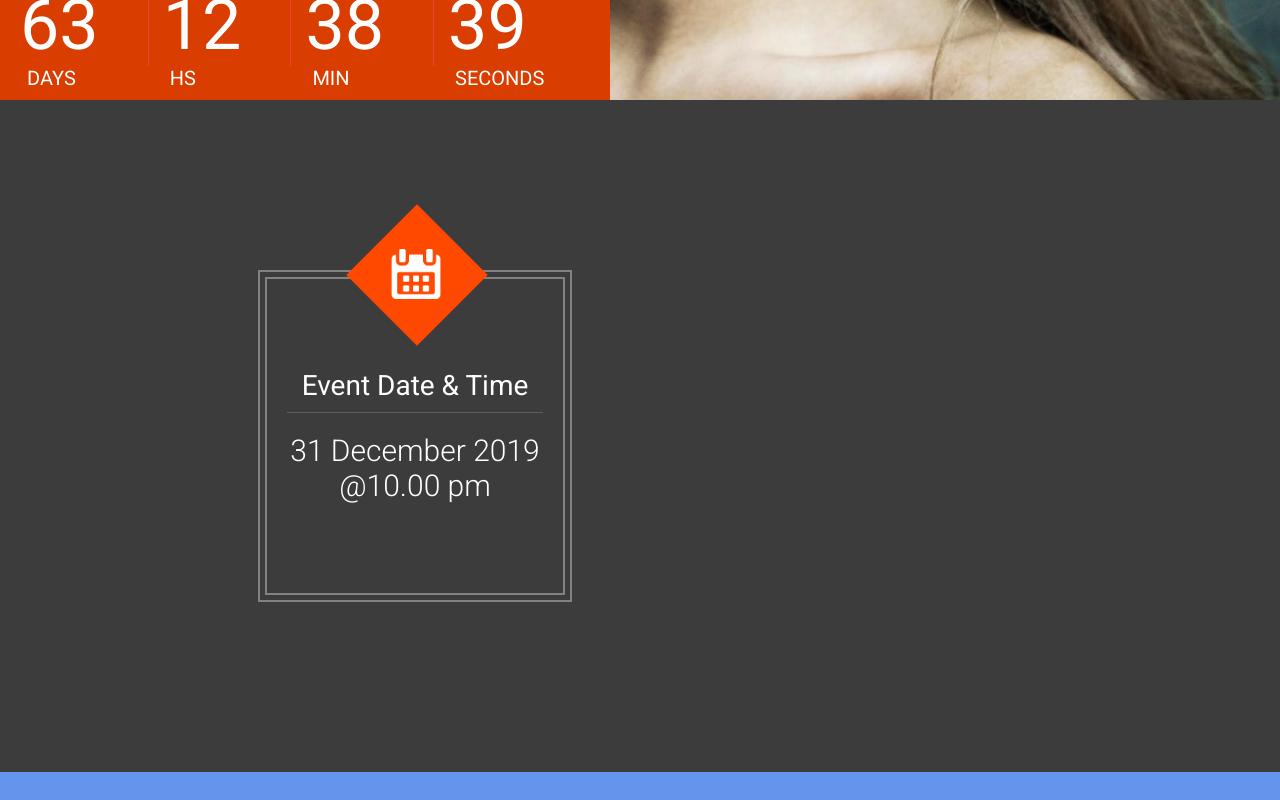
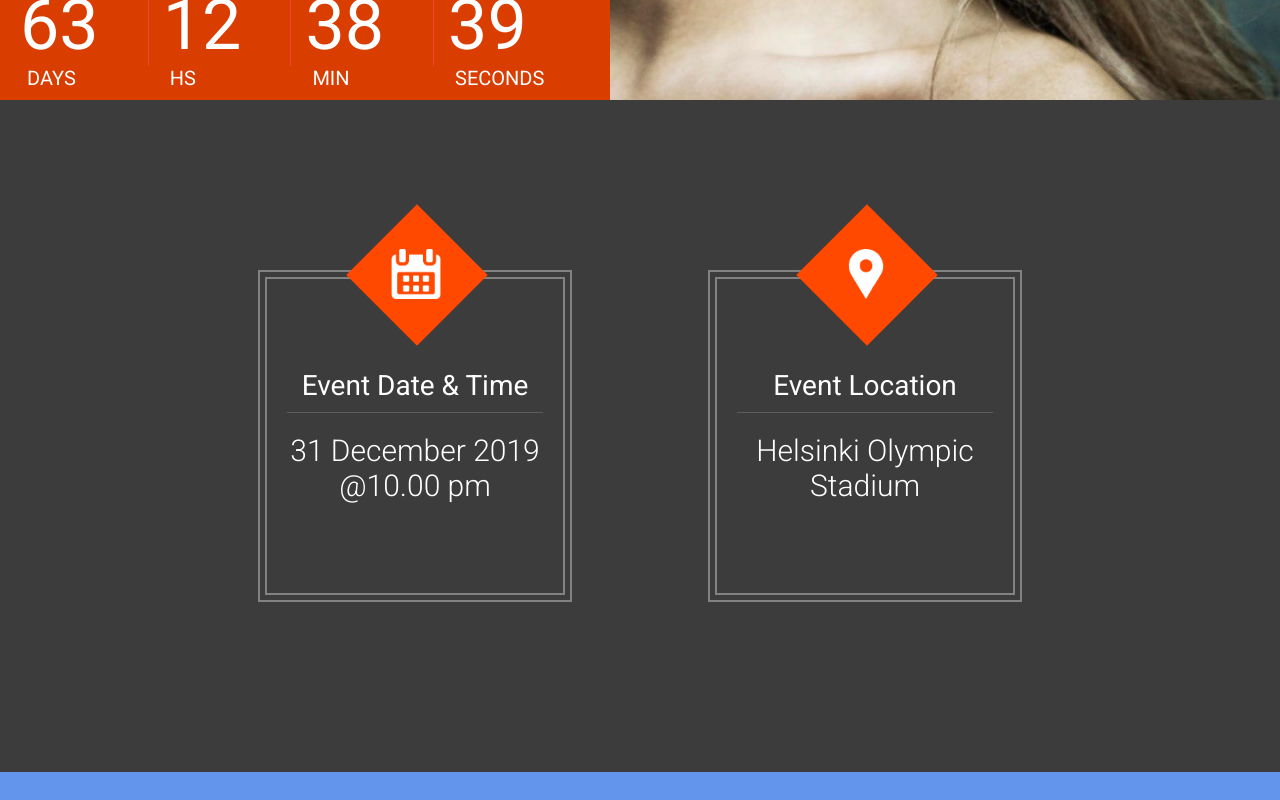
Before and after one commit to DundarKoray/React__Project__The-Venue, a React (Create React App) app: page / in a window 1280 px wide. Shown: the part 700-1500 px from the top of the page. Built offline with nearby package versions, Linux system fonts and the light colour scheme.

Commit message:
completed venue info section

```diff
--- a/src/components/venueInfo/index.js
+++ b/src/components/venueInfo/index.js
@@ -1,4 +1,6 @@
 import React from 'react';
+import Zoom from 'react-reveal/Zoom'
+
 import icon_calendar from '../../resources/images/icons/calendar.png'
 import icon_location from '../../resources/images/icons/location.png'
 
@@ -7,6 +9,7 @@ const VenueInfo = () => {
         <div className="bck_black">
             <div className="center_wrapper">
                 <div className="vn_wrapper">
+                    <Zoom duration={500}>
                         <div className="vn_item">
                             <div className="vn_outer">
                                 <div className="vn_inner">
@@ -24,6 +27,26 @@ const VenueInfo = () => {
                                 </div>
                             </div>
                         </div>
+                    </Zoom>
+                    <Zoom delay={500} duration={500}>
+                        <div className="vn_item">
+                            <div className="vn_outer">
+                                <div className="vn_inner">
+                                    <div className="vn_icon_square bck_red"></div>
+                                    <div
+                                        className="vn_icon"
+                                        style={{ background: `url(${icon_location})` }}
+                                    ></div>
+                                    <div className="vn_title">
+                                        Event Location
+                                </div>
+                                    <div className="vn_desc">
+                                        Helsinki Olympic Stadium
+                                </div>
+                                </div>
+                            </div>
+                        </div>
+                    </Zoom>
                 </div>
             </div>
         </div>
```
Lines whose indentation alone changed are shown as unchanged.
